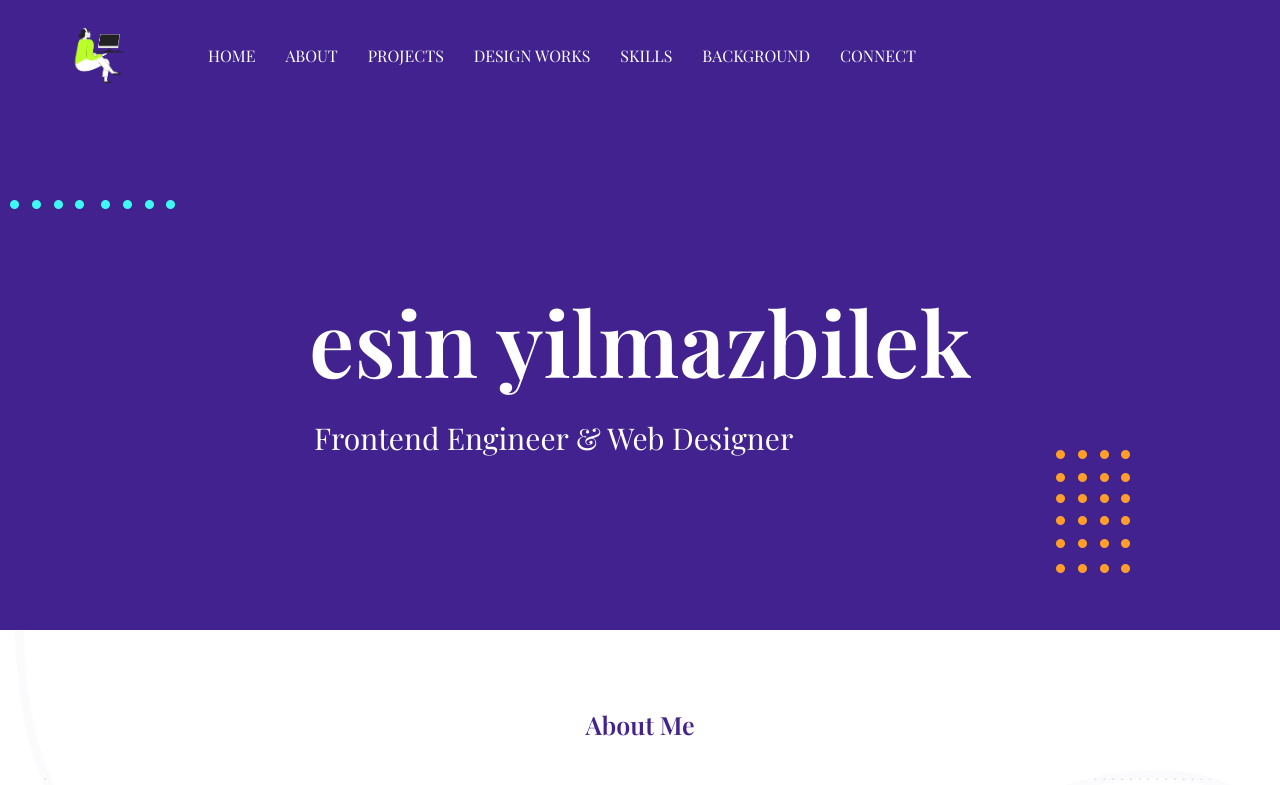
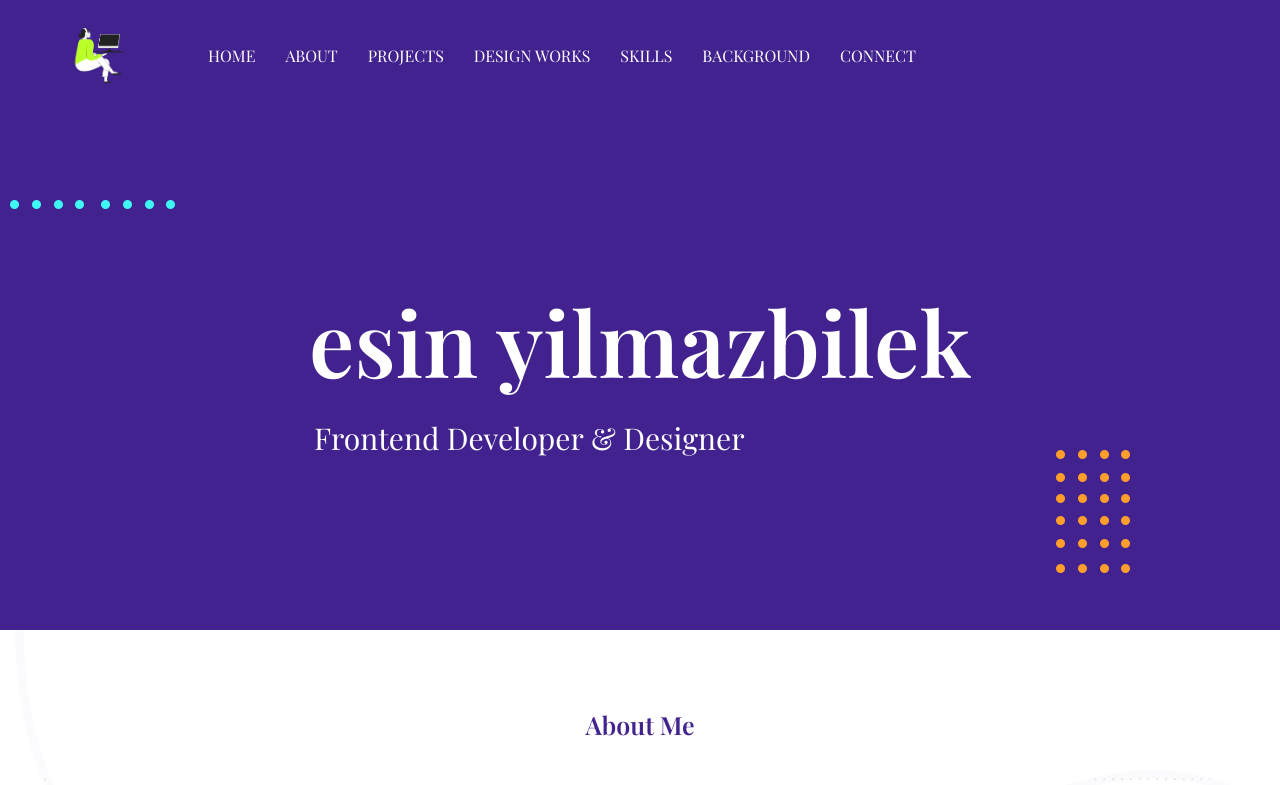
Before and after one commit to EsinYilmazbilek/portfolio, a React (Create React App) app: page / in a window 1280 px wide. Shown: the top 785 px of the page. Built offline with nearby package versions, Linux system fonts and the light colour scheme.

Commit message:
updated hero title

```diff
--- a/src/common/Hero.js
+++ b/src/common/Hero.js
@@ -11,7 +11,7 @@ function Hero() {
         <div className="container-title">
 
           <h1>esin yilmazbilek</h1>
-          <h3 className="role">Frontend Engineer &#38; Web Designer</h3>
+          <h3 className="role">Frontend Developer &#38; Designer</h3>
         </div>
       </Parallax>
     </div>
```
